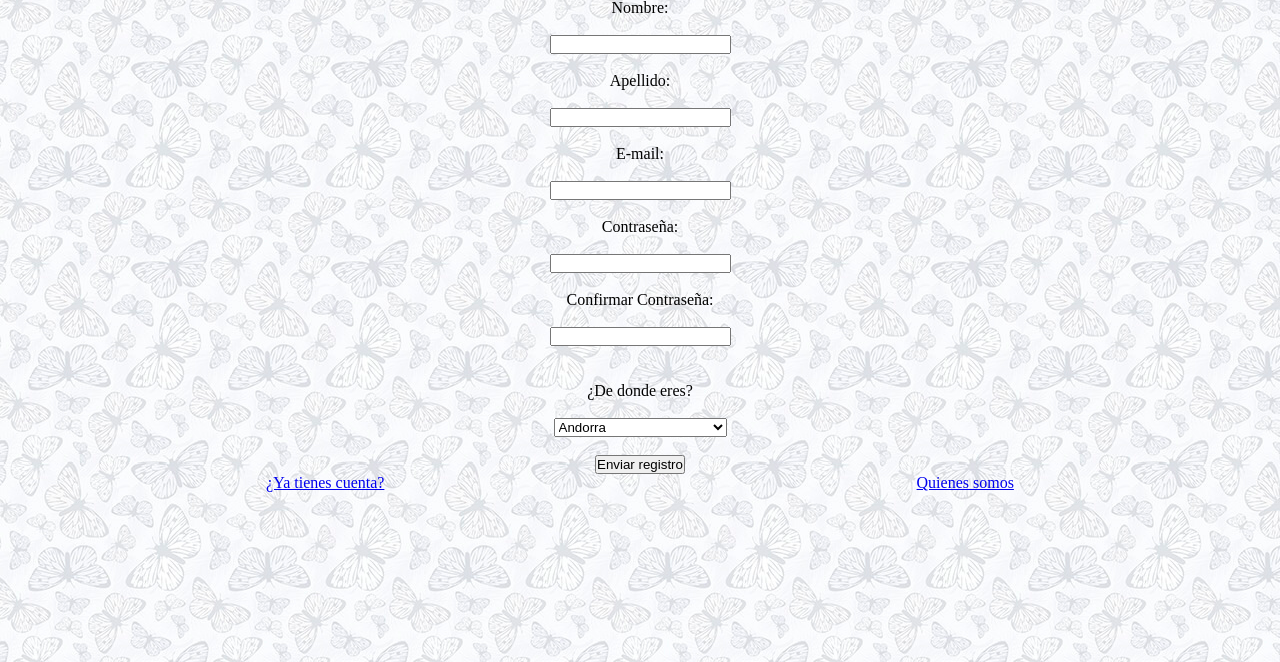
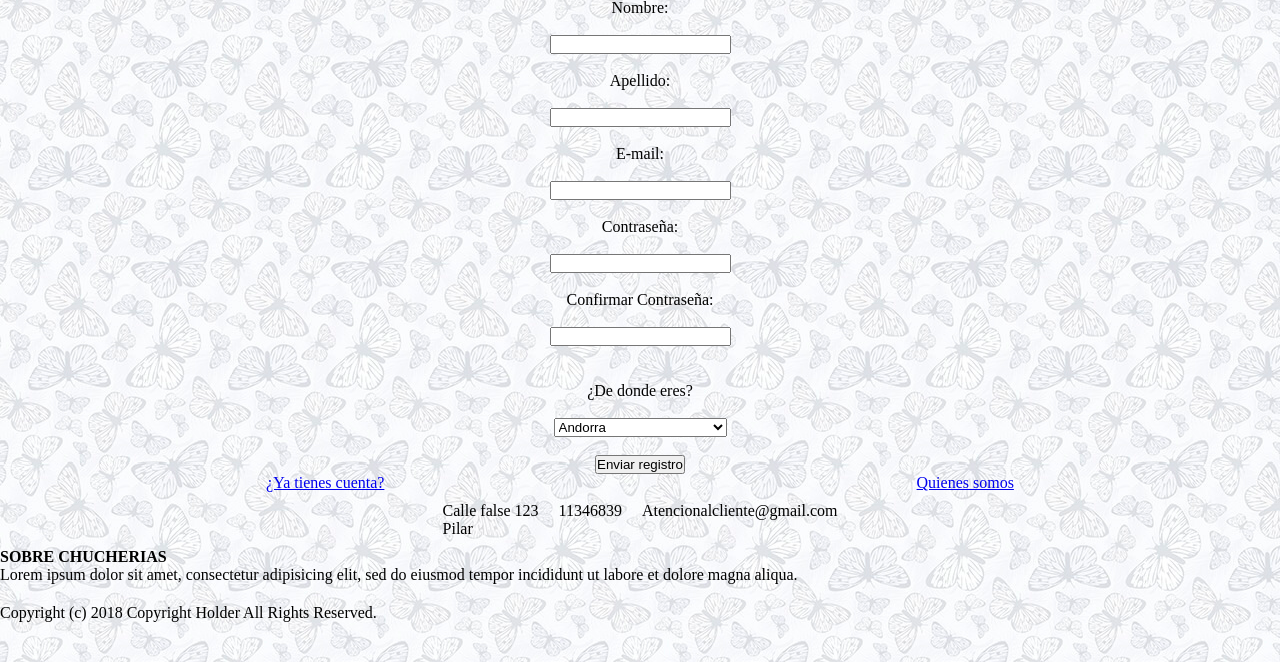
Before and after one commit to sebamoccagatta/proyecto-readme-, a PHP site: page /register.php in a window 1280 px wide. Shown: the part 138-800 px from the top of the page. Run offline with PHP 8.4, Linux system fonts and the light colour scheme.

Commit message:
subi cambios

```diff
--- a/register.php
+++ b/register.php
@@ -44,6 +44,29 @@ require_once 'paises.php';
           </ul>
         </nav>
       </section>
+      <footer>
+        <div class="footer-simple">
+          <div class="cajaa">
+              <ul>
+                <li><a href="#"><i class="fas fa-map-marker-alt"></i></a> Calle false 123<br> Pilar </li>
+                <li><a href="#"><i class="fas fa-phone-alt"></i></a>11346839</li>
+                <li><a href="#"><i class="fas fa-envelope"></i></a>Atencionalcliente@gmail.com</li>
+              </ul>
+          </div>
+          <div class="cajab">
+            <h4>SOBRE CHUCHERIAS</h4>
+            <p>Lorem ipsum dolor sit amet, consectetur adipisicing elit, sed do eiusmod tempor incididunt ut labore et dolore magna aliqua.</p>
+            <ul>
+              <li> <a href="#"><i class="fab fa-facebook-square"></i></a></li>
+              <li> <a href="#"><i class="fab fa-twitter-square"></i></i></a></li>
+              <li><a href="#"><i class="fab fa-instagram"></i></i></a></li>
+              <li> <a href="#"><i class="fab fa-facebook-square"></i></a></li>
+            </ul>
+
+          </div>
+          Copyright (c) 2018 Copyright Holder All Rights Reserved.
+        </div>
+      </footer>
     </div>
   </body>
 </html>
```
